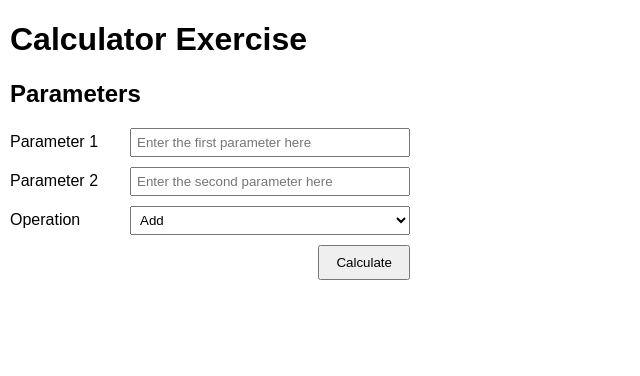
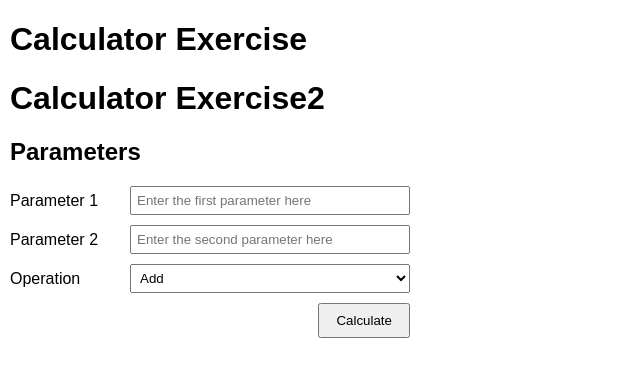
Before and after one commit to gkoe/ghedu-github-flow, a plain HTML site: page index.html in a window 1280 px wide. Shown: the whole page, without its empty margins (0-640 px from the left). Drawn offline with Linux system fonts and the light colour scheme.

Commit message:
index neue Uberschrift

```diff
--- a/index.html
+++ b/index.html
@@ -51,7 +51,7 @@
 
 <body>
     <h1>Calculator Exercise</h1>
-
+    <h1>Calculator Exercise2</h1>
     <h2>Parameters</h2>
 
     <form>
```
